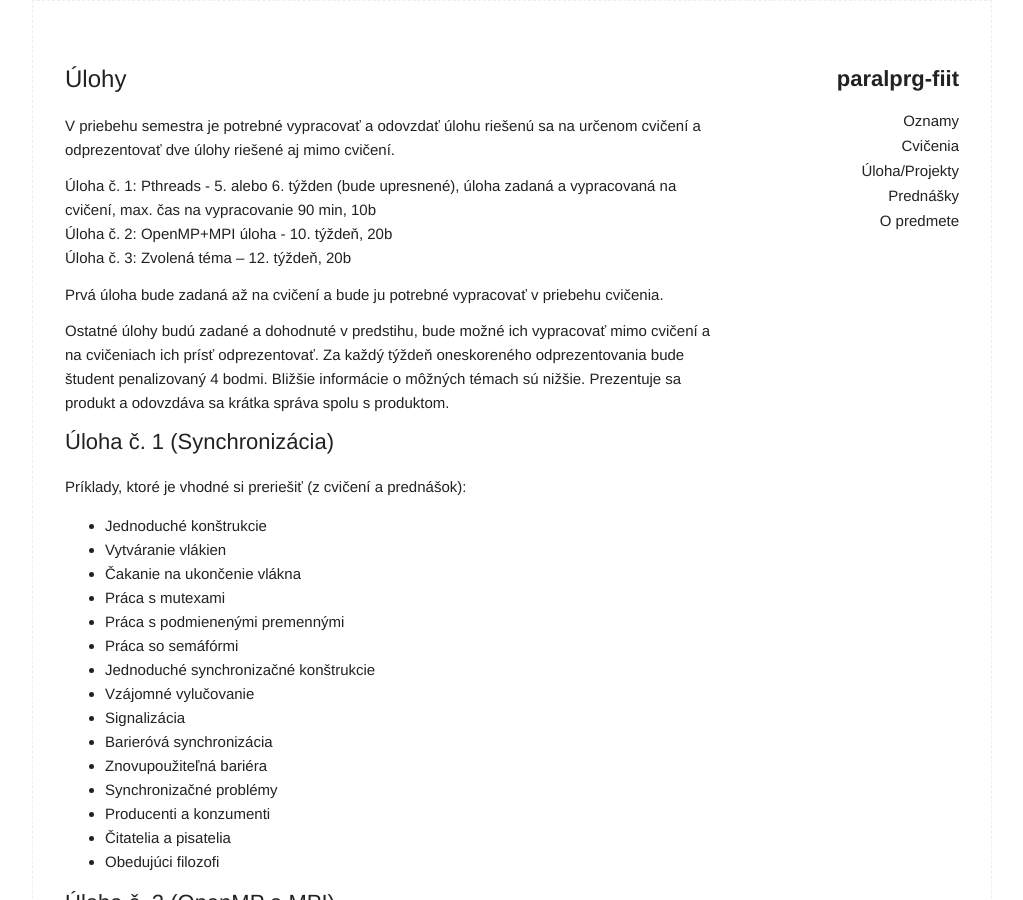
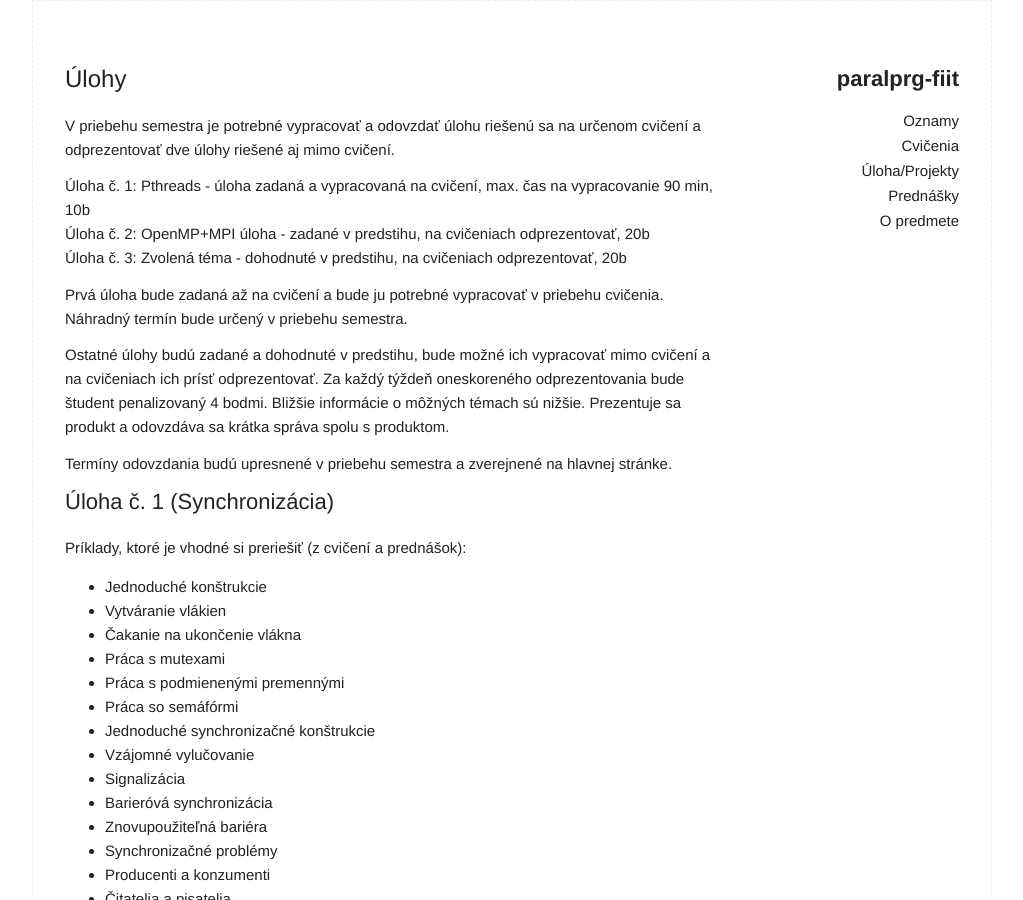
Before and after one commit to MichalCernansky/paralprg-fiit, a Jekyll site: the page built from assignments.md, in a window 1280 px wide and 900 px high. Shown: the whole window, without its empty margins (128-1151 px from the left). Built offline with Jekyll 4.4.1, drawn with Linux system fonts in a browser that asks for light colours.

Commit message:
Project info

```diff
--- a/assignments.md
+++ b/assignments.md
@@ -5,13 +5,15 @@ title: Úlohy
 
 V priebehu semestra je potrebné vypracovať a odovzdať úlohu riešenú sa na určenom cvičení a odprezentovať dve úlohy riešené aj mimo cvičení.
 
-Úloha č. 1: Pthreads - 5. alebo 6. týžden (bude upresnené), úloha zadaná a vypracovaná na cvičení, max. čas na vypracovanie 90 min, 10b
-Úloha č. 2: OpenMP+MPI úloha - 10. týždeň, 20b
-Úloha č. 3: Zvolená téma – 12. týždeň, 20b
+Úloha č. 1: Pthreads - úloha zadaná a vypracovaná na cvičení, max. čas na vypracovanie 90 min, 10b
+Úloha č. 2: OpenMP+MPI úloha - zadané v predstihu, na cvičeniach odprezentovať, 20b
+Úloha č. 3: Zvolená téma - dohodnuté v predstihu, na cvičeniach odprezentovať, 20b
 
-Prvá úloha bude zadaná až na cvičení a bude ju potrebné vypracovať v priebehu cvičenia.
+Prvá úloha bude zadaná až na cvičení a bude ju potrebné vypracovať v priebehu cvičenia. Náhradný termín bude určený v priebehu semestra.
 
 Ostatné úlohy budú zadané a dohodnuté v predstihu, bude možné ich vypracovať mimo cvičení a na cvičeniach ich prísť odprezentovať. Za každý týždeň oneskoreného odprezentovania bude študent penalizovaný 4 bodmi. Bližšie informácie o môžných témach sú nižšie. Prezentuje sa produkt a odovzdáva sa krátka správa spolu s produktom.
+
+Termíny odovzdania budú upresnené v priebehu semestra a zverejnené na hlavnej stránke.
 
 
 ## Úloha č. 1 (Synchronizácia)
```
